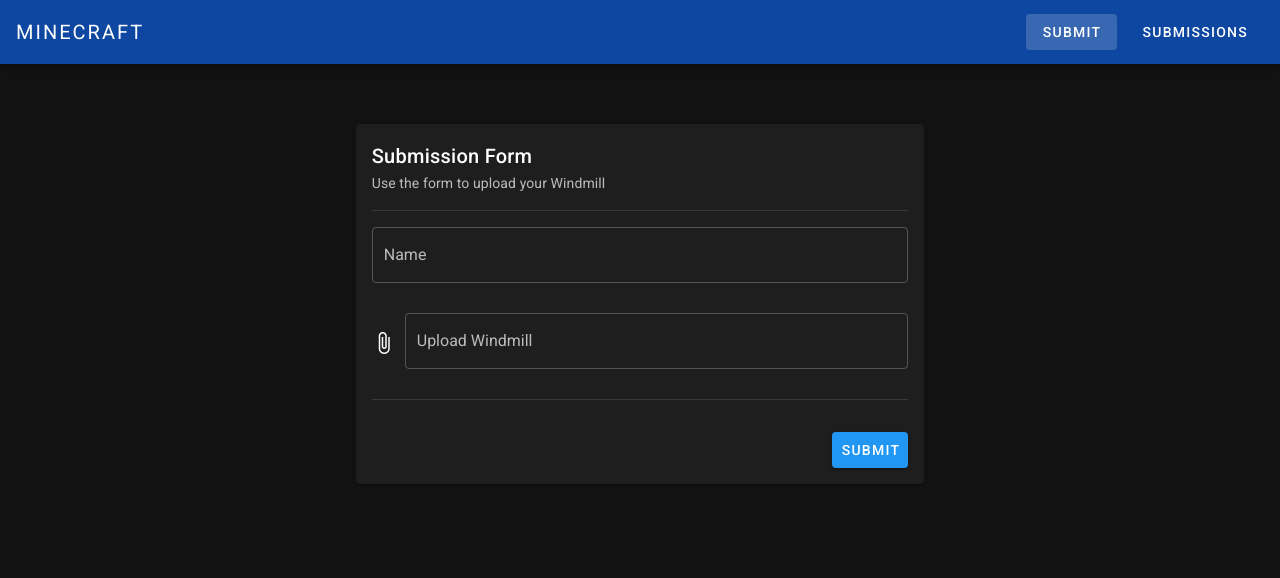
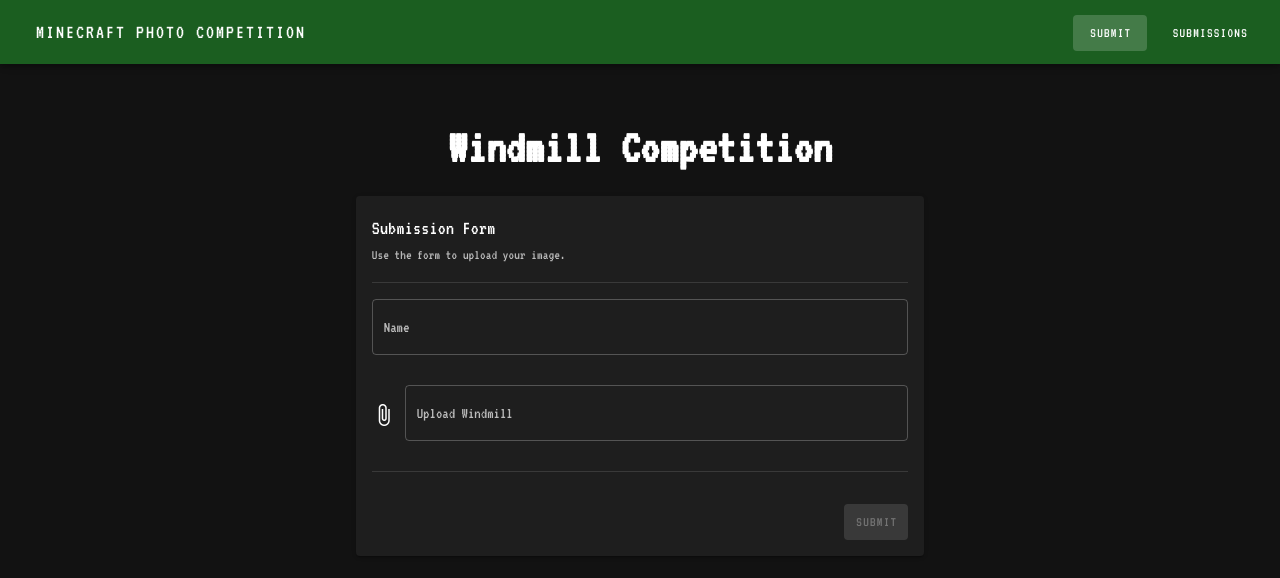
Before and after one commit to bSampson0/minecraft-comp, a Vue app: page / in a window 1280 px wide. Shown: the top 578 px of the page. Built offline with nearby package versions, Linux system fonts and the light colour scheme.

Commit message:
add features

```diff
--- a/public/index.html
+++ b/public/index.html
@@ -4,8 +4,8 @@
     <meta charset="utf-8">
     <meta http-equiv="X-UA-Compatible" content="IE=edge">
     <meta name="viewport" content="width=device-width,initial-scale=1.0">
-    <link rel="icon" href="<%= BASE_URL %>favicon.ico">
-    <title><%= htmlWebpackPlugin.options.title %></title>
+    <link rel="icon" href="<%= BASE_URL %>logo_icon.png">
+    <title>Minecraft Competitions</title>
     <link rel="stylesheet" href="https://fonts.googleapis.com/css?family=Roboto:100,300,400,500,700,900">
     <link rel="stylesheet" href="https://cdn.jsdelivr.net/npm/@mdi/font@latest/css/materialdesignicons.min.css">
   </head>
--- a/src/App.vue
+++ b/src/App.vue
@@ -1,16 +1,55 @@
 <template>
   <v-app>
-    <v-main>
-      <v-app-bar color="blue darken-4" dark>
-        <v-toolbar-title style="letter-spacing: 2px">MINECRAFT</v-toolbar-title>
+    <v-main id="main">
+      <v-app-bar color="green darken-4" dark>
+        <v-app-bar-nav-icon
+          class="d-md-none"
+          @click="drawer = true"
+        ></v-app-bar-nav-icon>
+        <v-toolbar-title style="letter-spacing: 2px"
+          >MINECRAFT PHOTO COMPETITION</v-toolbar-title
+        >
 
         <v-spacer> </v-spacer>
 
-        <div class="nav-items">
+        <div class="nav-items d-none d-md-block">
           <v-btn class="mr-1" text to="/">Submit</v-btn>
           <v-btn class="ml-1" text to="/submissions">Submissions</v-btn>
         </div>
       </v-app-bar>
+
+      <v-navigation-drawer v-model="drawer" absolute temporary>
+        <v-list-item>
+          <v-list-item-content>
+            <v-list-item-title class="title">
+              Minecraft Competition
+            </v-list-item-title>
+            <v-list-item-subtitle>
+              Submit your best photo!
+            </v-list-item-subtitle>
+          </v-list-item-content>
+        </v-list-item>
+
+        <v-divider></v-divider>
+        <v-list nav dense>
+          <v-list-item-group v-model="group">
+            <v-list-item link to="/">
+              <v-list-item-icon>
+                <v-icon>mdi-home</v-icon>
+              </v-list-item-icon>
+              <v-list-item-title>Submit</v-list-item-title>
+            </v-list-item>
+
+            <v-list-item to="/submissions">
+              <v-list-item-icon>
+                <v-icon>mdi-account</v-icon>
+              </v-list-item-icon>
+              <v-list-item-title>Submissions</v-list-item-title>
+            </v-list-item>
+          </v-list-item-group>
+        </v-list>
+      </v-navigation-drawer>
+
       <router-view />
     </v-main>
   </v-app>
@@ -21,7 +60,15 @@ export default {
   name: "App",
 
   data: () => ({
-    drawer: true,
+    drawer: false,
   }),
 };
 </script>
+
+<style>
+@import url("https://fonts.googleapis.com/css2?family=VT323&display=swap");
+#main {
+  font-family: "VT323", monospace;
+  font-size: 1.5em;
+}
+</style>
--- a/src/router/index.js
+++ b/src/router/index.js
@@ -19,6 +19,14 @@ const routes = [
     component: () =>
       import(/* webpackChunkName: "about" */ "../views/Submissions.vue"),
   },
+  {
+    path: "/*",
+    name: "404",
+    // route level code-splitting
+    // this generates a separate chunk (about.[hash].js) for this route
+    // which is lazy-loaded when the route is visited.
+    component: () => import(/* webpackChunkName: "about" */ "../views/404.vue"),
+  },
 ];
 
 const router = new VueRouter({
--- a/src/views/Home.vue
+++ b/src/views/Home.vue
@@ -1,12 +1,13 @@
 <template>
   <div id="home" class="mt-12">
+    <h1 class="text-center">Windmill Competition</h1>
     <v-container class="fill-height">
       <v-row align="center" justify="center">
         <v-col cols="12" sm="6">
           <v-card>
             <v-card-title> Submission Form </v-card-title>
             <v-card-subtitle>
-              Use the form to upload your Windmill
+              Use the form to upload your image.
             </v-card-subtitle>
             <v-divider class="ml-4 mr-4"></v-divider>
             <v-card-text>
@@ -28,7 +29,11 @@
             </v-card-text>
             <v-card-actions>
               <v-spacer></v-spacer>
-              <v-btn color="primary" class="ma-2" @click="submit()"
+              <v-btn
+                color="primary"
+                class="ma-2"
+                @click="submit()"
+                :disabled="uploaded"
                 >Submit</v-btn
               >
             </v-card-actions>
@@ -52,6 +57,7 @@ export default {
       img: null,
       imgURL: "",
       submitted: false,
+      uploaded: true,
     };
   },
   methods: {
@@ -64,7 +70,7 @@ export default {
       this.$refs.form.reset();
       this.submitted = true;
     },
-    async uploadImage() {
+    uploadImage() {
       const uploadTask = storage.ref().child(this.img.name).put(this.img);
       // Register three observers:
       // 1. 'state_changed' observer, called any time the state changes
@@ -88,6 +94,7 @@ export default {
           // For instance, get the download URL: https://firebasestorage.googleapis.com/...
           uploadTask.snapshot.ref.getDownloadURL().then((downloadURL) => {
             this.imgURL = downloadURL;
+            this.uploaded = false;
           });
         }
       );
--- a/src/views/Submissions.vue
+++ b/src/views/Submissions.vue
@@ -3,7 +3,7 @@
     <v-container>
       <v-row>
         <v-col>
-          <h1>Submitted Entries</h1>
+          <h1 class="text-center">Windmill Competition Entries</h1>
         </v-col>
       </v-row>
       <v-row>
```
Also changed, not shown: public/logo_icon.png (added), src/views/404.vue (added), 1 other file (tests, documents, lock files or other folders).
